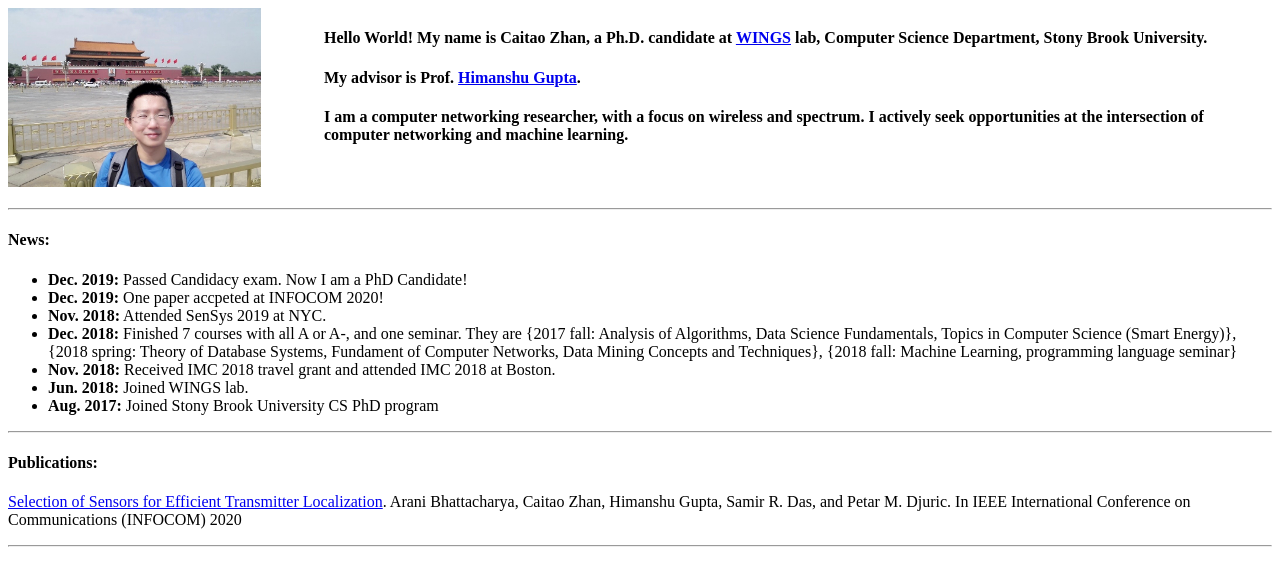
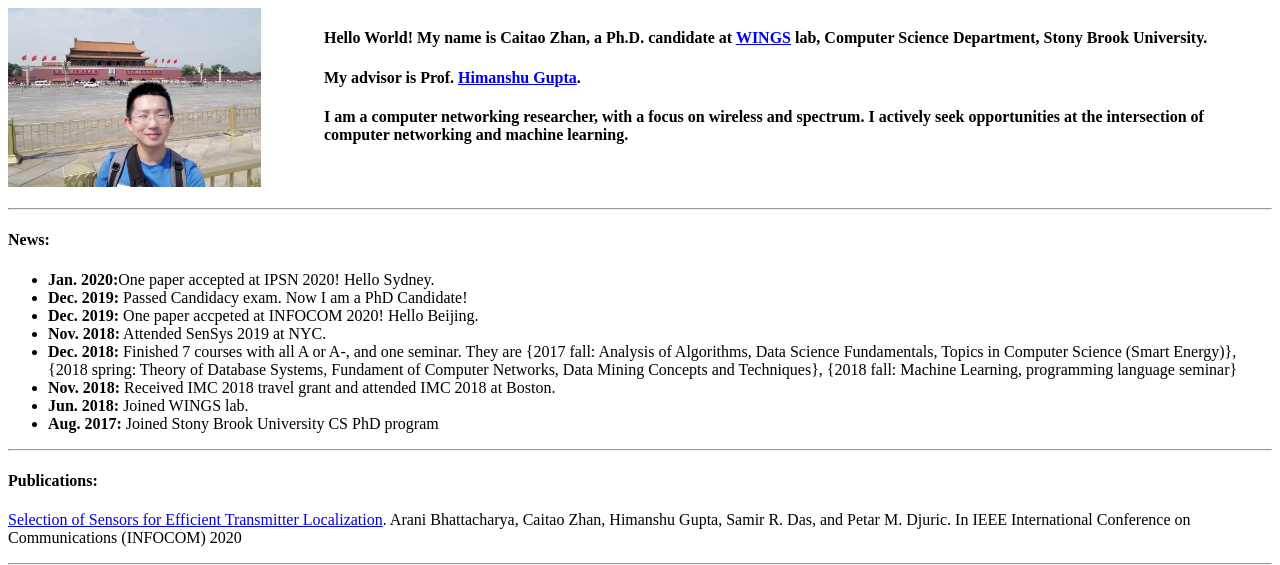
Before and after one commit to caitaozhan/caitaozhan.github.io, a plain HTML site: page index.html in a window 1280 px wide. Shown: the top 565 px of the page. Drawn offline with Linux system fonts and the light colour scheme.

Commit message:
one paper accepted at IPSN 2020

```diff
--- a/index.html
+++ b/index.html
@@ -51,8 +51,9 @@
             <div>
                 <h4>News:</h4>
                 <ul>
+                    <li><b>Jan. 2020:</b>One paper accepted at IPSN 2020! Hello Sydney.</li>
                     <li><b>Dec. 2019:</b> Passed Candidacy exam. Now I am a PhD Candidate!</li>
-                    <li><b>Dec. 2019:</b> One paper accpeted at INFOCOM 2020!</li>
+                    <li><b>Dec. 2019:</b> One paper accpeted at INFOCOM 2020! Hello Beijing.</li>
                     <li><b>Nov. 2018:</b> Attended SenSys 2019 at NYC.</li>
                     <li><b>Dec. 2018:</b> Finished 7 courses with all A or A-, and one seminar. They are {2017 fall: Analysis of Algorithms, Data Science Fundamentals,
                         Topics in Computer Science (Smart Energy)},  {2018 spring: Theory of Database Systems, Fundament of Computer Networks,
```
